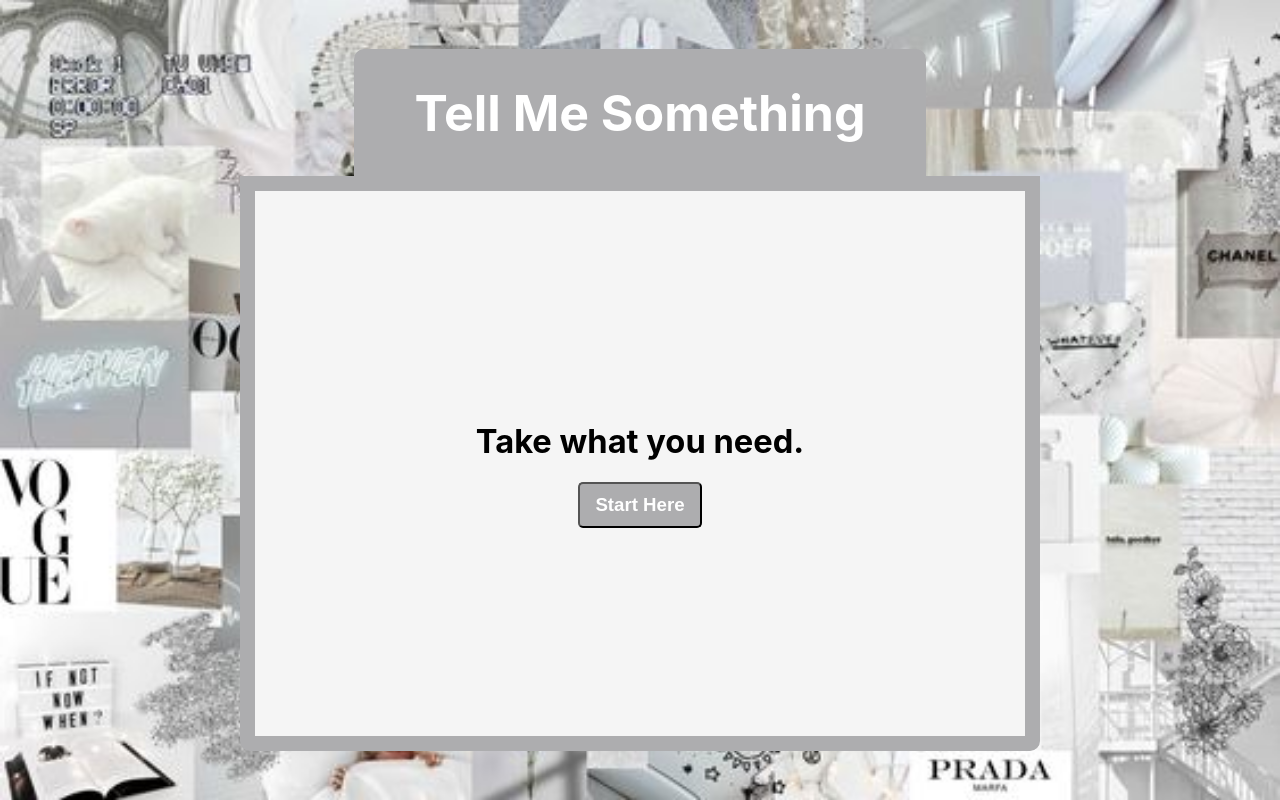
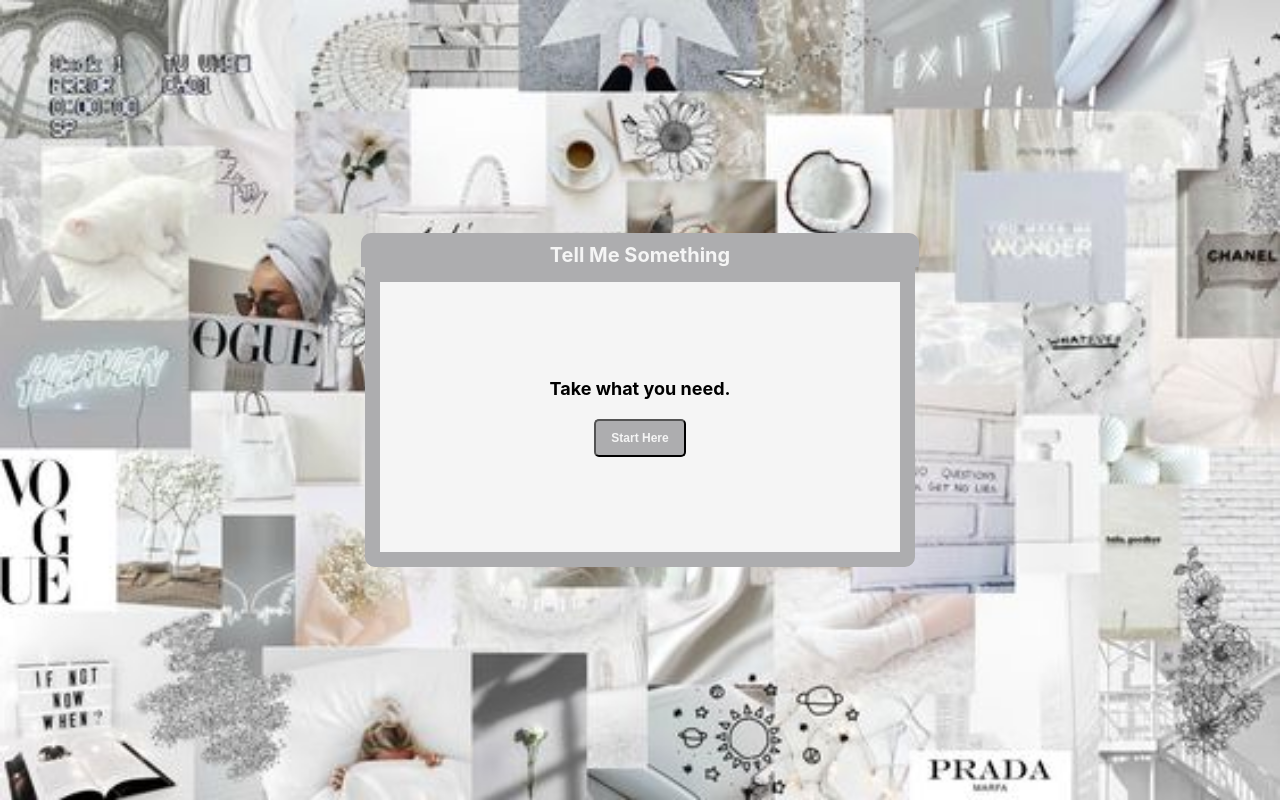
Before and after one commit to DiannaNguyen/project-2, a React (Create React App) app: page / in a window 1280 px wide. Built offline with nearby package versions, Linux system fonts and the light colour scheme.

Commit message:
Fixed CSS

```diff
--- a/src/App.css
+++ b/src/App.css
@@ -1,42 +1,45 @@
-html,
-body {
+* {
   margin: 0;
   padding: 0;
-  font-size: 14pt;
-  width: 100vw;
-  height: 100vh;
+  box-sizing: border-box;
 }
-
 .App {
   display: flex;
   justify-content: center;
+  align-items: center;
   min-height: 100vh;
-  align-items: center;
+  /* height: 100%;
+  width: 100%; */
   flex-direction: column;
-  text-decoration: none;
   background: url(./Images/Collage\ Wallpaper.jpg);
   background-size: cover;
-  background-position: center
+  background-repeat: repeat;
+  background-position: center;
+}
+
+.header {
+  display: flex;
+  flex-direction: row;
+  justify-content: left;
 }
 
 
 .header a {
-  margin: 0;
-  padding: 0 60px;
+  padding: 10px 189px 0;
   border-radius: 10px 10px 0 0 ;
   text-align: left;
+  align-items: center;
   text-decoration: none;
-  color: white;
-  font-weight: 600;
-  font-size: 25px;
+  color: whitesmoke;
+  font-size: 10px;
   background: rgb(173, 173, 175);
   display: inline-block;
-
 }
 
+
 .quote {
-  width: 800px;
-  height: 575px;
+  width: 550px;
+  height: 300px;
   background: whitesmoke;
   border: 15px solid rgb(173, 173, 175);
   padding: 50px;
@@ -49,35 +52,31 @@
 }
 .quote h1 {
   align-items: left;
-  font-size: 1.75em;
+  font-size: 18px;
 }
 .quote h2 {
-  text-align: start;
-  font-size: 1.5em;
-
+  font-size: 15px;
 }
 
 
 .button {
   display: block;
   position: relative;
-  justify-content: center;
-  align-items: center;
+  justify-content: right;
+  align-items: right;
 	padding: 10px 15px;
-	color: white;
+	color: whitesmoke;
   background: rgb(173, 173, 175);
-  font-size: 20px;
   font-weight: 600;
 	border-radius: 5px;
-  max-width: 600px;
-  font-size: 1em;
+  font-size: 0.75rem;
 	cursor: pointer;
 	outline: none;
 }
 
 
 .button:hover {
-  background: white;
+  background: whitesmoke;
   color: rgb(173, 173, 175);
 }
 
--- a/src/App.js
+++ b/src/App.js
@@ -3,8 +3,7 @@
 import { Route, Link } from "react-router-dom";
 import Home from "./components/Home";
 import Advice from './components/Advice';
-// import Category from './components/Category'
-// import SearchInput from'./components/SearchInput';
+
 
 
 
@@ -17,15 +16,9 @@
 					<h1>Tell Me Something</h1>
 				</Link>
 			</header>
-			<nav>
-				{/* <Link to="/category"><h1>Category</h1></Link> */}
-				{/* <SearchInput/> */}
-			</nav>
 			<main>
-				{/* <Route path="/tags" component={SearchInput} /> */}
 				<Route path='/' exact component={Home} />
 				<Route path='/advice' component={Advice} />
-				{/* <Route path="/category" component={Category} /> */}
 			</main>
 		</div>
 	);
--- a/src/components/Advice.js
+++ b/src/components/Advice.js
@@ -25,16 +25,18 @@
                 const author = "-" + data.author;
 				setQuote(quote);
 				setAuthor(author);
+
 			});
 	};
 
 	return (
 		<div className='quote'>
 			<h1>{quote}</h1>
-			<h2>{author}</h2>
+			<h2>{author}</h2><br/>
 			<button className='button' onClick={getNewQuote}>
 				Try Again, Not Feeling It
 			</button>
+
 		</div>
 	);
 };
--- a/src/components/Button.js
+++ b/src/components/Button.js
@@ -3,7 +3,9 @@
 const Button = () => {
 	return (
 		<div>
-			<button className='button'>Start Here</button>
+			<button className='button'>
+				<p>Start Here</p>
+			</button>
 		</div>
 	);
 };
--- a/src/components/Home.js
+++ b/src/components/Home.js
@@ -6,7 +6,7 @@
 const Home = () => {
 	return (
 		<div className='quote'>
-			<h1>Take what you need.</h1>
+			<h1>Take what you need.</h1><br/>
 			<Link to={`/advice/`}>
 				<Button />
 			</Link>
```
Also changed, not shown: src/components/Category.js (deleted, +0 -25 lines), src/components/SearchInput.js (deleted, +0 -22 lines).
